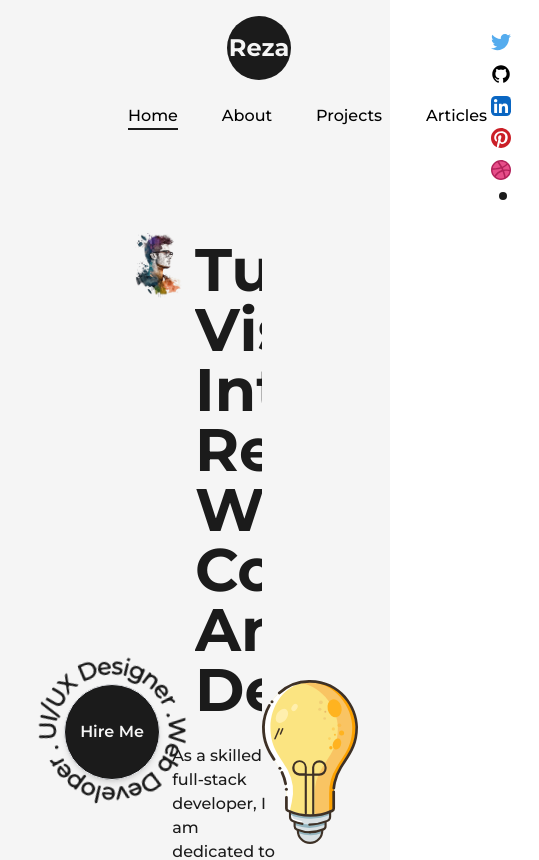
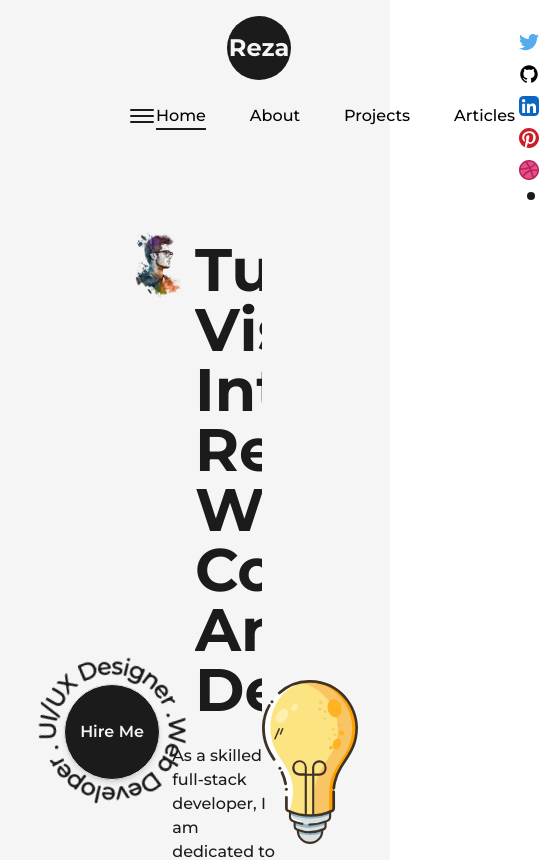
Before and after one commit to khaledtudce/nextjs_tw_fm_portfolio, a Next.js app: page / in a window 390 px wide. Shown: the top 860 px of the page, 539 px wide, since content can reach past the window. Built offline with nearby package versions, Linux system fonts and the light colour scheme.

Commit message:
created Hamburger menu and change it to cross on click

```diff
--- a/src/components/shared/Navbar.tsx
+++ b/src/components/shared/Navbar.tsx
@@ -1,5 +1,5 @@
 import Link from "next/link";
-import React from "react";
+import React, { useState } from "react";
 import Logo from "./Logo";
 import { useRouter } from "next/router";
 import { motion } from "framer-motion";
@@ -38,16 +38,35 @@ const CustomLink = ({ href, title, className = "" }: CustomerLinkProps) => {
 
 const Navbar = () => {
   const [mode, setMode] = useThemeSwitcher();
+  const [isOpen, setIsOpen] = useState(false);
+  const handleOpenClose = () => {
+    setIsOpen(!isOpen);
+  };
 
   return (
     <header className="w-full px-32 py-8 font-medium flex items-center justify-between dark:text-light">
+      <button
+        className="flex flex-col justify-center items-center"
+        onClick={handleOpenClose}
+      >
+        <span
+          className={`bg-dark dark:bg-light block h-0.5 w-6 rounded-sm ${
+            isOpen ? "rotate-45 translate-y-1" : "-translate-y-0.5"
+          }`}
+        ></span>
+        <span
+          className={`bg-dark dark:bg-light block h-0.5 w-6 rounded-sm m-0.5 ${
+            isOpen ? "opacity-0" : "opacity-100"
+          }`}
+        ></span>
+        <span
+          className={`bg-dark dark:bg-light block h-0.5 w-6 rounded-sm  ${
+            isOpen ? "-rotate-45 -translate-y-1" : "translate-y-0.5"
+          }`}
+        ></span>
+      </button>
       <nav className="flex items-center gap-3">
-        <CustomLink
-          href="/"
-          title="Home"
-          className="mr-4
-        "
-        />
+        <CustomLink href="/" title="Home" className="mr-4" />
         <CustomLink
           href="/about"
           title="About"
--- a/tailwind.config.js
+++ b/tailwind.config.js
@@ -30,6 +30,19 @@ module.exports = {
           "repeating-radial-gradient(rgba(255,255,255,0.5) 2px, #1b1b1b 8px, #1b1b1b 100px);",
       },
     },
+    screens: {
+      "2xl": { max: "1535px" }, // => @media (max-width: 1535px) { ... }
+
+      xl: { max: "1279px" }, // => @media (max-width: 1279px) { ... }
+
+      lg: { max: "1023px" }, // => @media (max-width: 1023px) { ... }
+
+      md: { max: "767px" }, // => @media (max-width: 767px) { ... }
+
+      sm: { max: "639px" }, // => @media (max-width: 639px) { ... }
+
+      xs: { max: "479px" }, // => @media (max-width: 479px) { ... }
+    },
   },
   plugins: [],
 };
```
